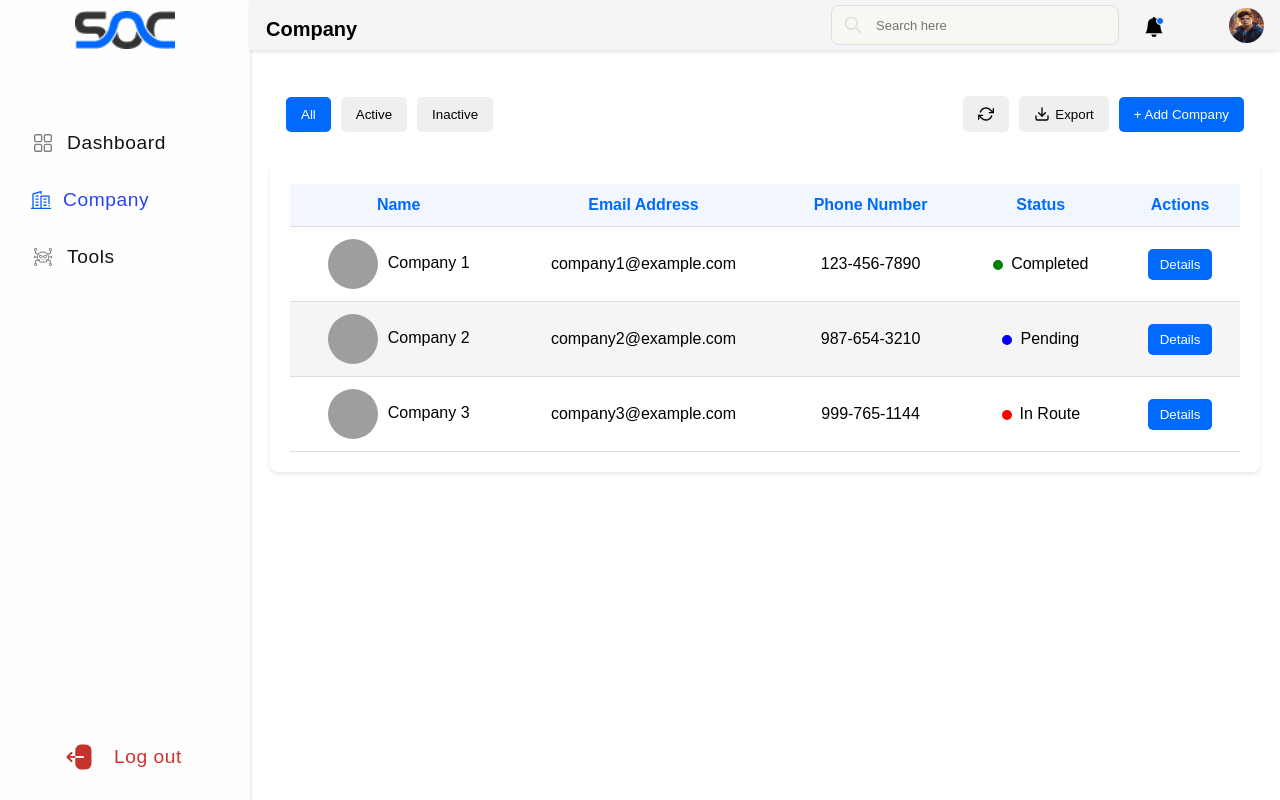
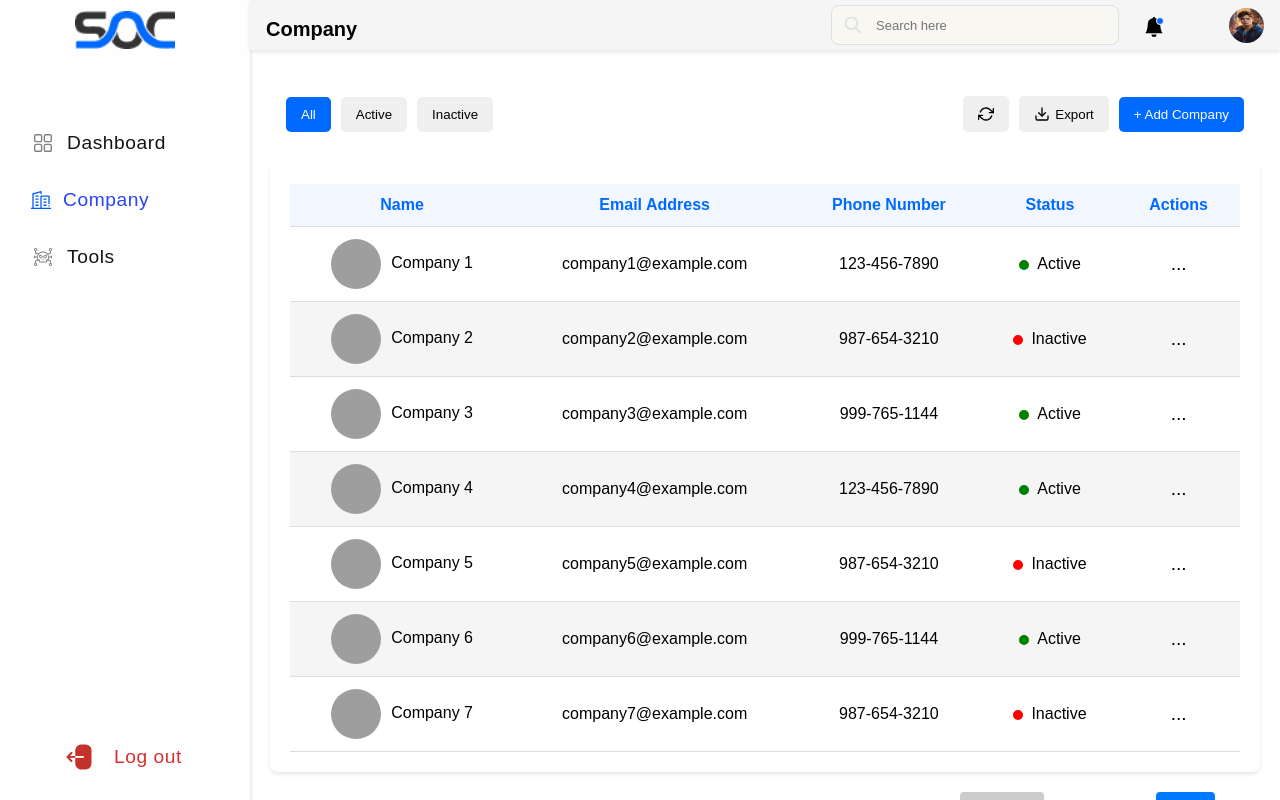
Before and after one commit to Faisal6454/SOC, a React (Vite) app: page /layout/company in a window 1280 px wide. Built offline with nearby package versions, Linux system fonts and the light colour scheme; grey boxes are pictures that could not be loaded.

Commit message:
work on list

```diff
--- a/src/pages/company/Company.css
+++ b/src/pages/company/Company.css
@@ -32,12 +32,31 @@
 }
 
 .details-button {
-  background-color: #006AFF;
-  color: white;
   border: none;
-  padding: 8px 12px;
-  border-radius: 5px;
+  background-color: transparent;
   cursor: pointer;
+  position: relative;
+  font-size: larger;
+}
+
+.action-dropdown {
+  position: absolute;
+  background-color: white;
+  border: 1px solid #ccc;
+  z-index: 1000;
+}
+
+.action-option {
+  padding: 10px 20px;
+  cursor: pointer;
+  border: none;
+  width: 100%;
+  text-align: left;
+  background-color: white;
+}
+
+.action-option:hover {
+  background-color: #f0f0f0;
 }
 
 /* Align the Details button to the right */
@@ -45,10 +64,6 @@
   text-align: right;
   padding-right: 16px;
   /* Adjust as necessary for spacing */
-}
-
-.details-button:hover {
-  background-color: #0056b3;
 }
 
 .add-company-btn {
@@ -76,13 +91,13 @@
   /* Default transparent border */
 }
 
-.status.completed .status-dot {
+.status.active .status-dot {
   background-color: green;
   border-color: green;
   /* Border color same as background */
 }
 
-.status.route .status-dot {
+.status.inactive .status-dot {
   background-color: red;
   border-color: red;
   /* Border color same as background */
@@ -240,6 +255,39 @@ body {
   color: white;
 }
 
+/* new css  */
+
+/* new css */
+
+/* Pagination css */
+
+.pagination {
+  display: flex;
+  justify-content: end;
+  align-items: center;
+  margin: 20px 40px;
+}
+
+.pagination button {
+  padding: 8px 16px;
+  margin: 0 5px;
+  border: none;
+  background-color: #007bff;
+  color: white;
+  cursor: pointer;
+  transition: background-color 0.3s ease;
+}
+
+.pagination button:disabled {
+  background-color: #cccccc;
+  cursor: not-allowed;
+}
+
+.pagination span {
+  margin: 0 10px;
+}
+
+
 /* Responsive styles */
 
 @media (max-width: 768px) {
--- a/src/pages/company/Company.jsx
+++ b/src/pages/company/Company.jsx
@@ -1,16 +1,22 @@
 import React, { useState } from "react";
 import "./Company.css";
-import { FiAlignCenter, FiRefreshCw, FiDownload } from "react-icons/fi"; // Importing icons
+import { FiRefreshCw, FiDownload } from "react-icons/fi"; // Importing icons
 import CompanyForm from "./companyform/CompanyForm";
 
+// icon
+import { BsFillHddStackFill } from "react-icons/bs";
+
 const CompanyList = (props) => {
-
   const [activeFilter, setActiveFilter] = useState("All");
   const [isSpinning, setIsSpinning] = useState(false);
   const [showDropdown, setShowDropdown] = useState(false);
-  const [addCustomer,setAddCustomer] = useState(false)
-  const [customer,setCustomer] = useState([])
-  console.log("comapney customer",customer)
+  const [addCustomer, setAddCustomer] = useState(false);
+  const [customer, setCustomer] = useState([]);
+  const [currentPage, setCurrentPage] = useState(1);
+  const [showActionDropdown, setShowActionDropdown] = useState(null);
+  const itemsPerPage = 7;
+
+  console.log("comapney customer", customer);
 
   const handleRefreshClick = () => {
     setIsSpinning(true);
@@ -32,14 +38,14 @@ const CompanyList = (props) => {
       cname: "Company 1",
       cemail: "company1@example.com", // Add email here
       cnumber: "123-456-7890",
-      status: "Completed",
+      status: "Active",
     },
     {
       image: "https://pics.craiyon.com/2023-11-13/I-4oH4PwSp6sFlfKujkp8w.webp", // Placeholder image URL
       cname: "Company 2",
       cemail: "company2@example.com", // Add email here
       cnumber: "987-654-3210",
-      status: "Pending",
+      status: "Inactive",
     },
     {
       image:
@@ -47,42 +53,116 @@ const CompanyList = (props) => {
       cname: "Company 3",
       cemail: "company3@example.com", // Add email here
       cnumber: "999-765-1144",
-      status: "In Route",
+      status: "Active",
     },
+    {
+      image:
+        "https://encrypted-tbn0.gstatic.com/images?q=tbn:ANd9GcQB3VlIHqJmoDG-I8ml40GACuxG2dn671rKfw&s", // Placeholder image URL
+      cname: "Company 4",
+      cemail: "company4@example.com", // Add email here
+      cnumber: "123-456-7890",
+      status: "Active",
+    },
+    {
+      image:
+        "https://encrypted-tbn0.gstatic.com/images?q=tbn:ANd9GcQSLmnW-lo-v4ztV1dMdqWaCEdl-8u83ABGqw&s", // Placeholder image URL
+      cname: "Company 5",
+      cemail: "company5@example.com", // Add email here
+      cnumber: "987-654-3210",
+      status: "Inactive",
+    },
+    {
+      image:
+        "https://encrypted-tbn0.gstatic.com/images?q=tbn:ANd9GcQTmSAJEUT-WmVOy8fiVVyqpNlYwmAQPUW03_sk6q6jqQ&s", // Placeholder image URL
+      cname: "Company 6",
+      cemail: "company6@example.com", // Add email here
+      cnumber: "999-765-1144",
+      status: "Active",
+    },
+    {
+      image:
+        "https://encrypted-tbn0.gstatic.com/images?q=tbn:ANd9GcTsQ-YHX2i3RvTDDmpfnde4qyb2P8up7Wi3Ww&s", // Placeholder image URL
+      cname: "Company 7",
+      cemail: "company7@example.com", // Add email here
+      cnumber: "987-654-3210",
+      status: "Inactive",
+    },
+    {
+      image:
+        "https://encrypted-tbn0.gstatic.com/images?q=tbn:ANd9GcTnfnK37IYV1H2frmk1O8Bmle418-IhMpGDdA&s", // Placeholder image URL
+      cname: "Company 8",
+      cemail: "company8@example.com", // Add email here
+      cnumber: "987-654-3210",
+      status: "Inactive",
+    },
+
     // Add more default companies as needed
   ];
+
+  const filteredCompanies =
+    activeFilter === "All"
+      ? defaultCompanies
+      : defaultCompanies.filter((company) => company.status === activeFilter);
 
   // Using company prop if passed, otherwise defaultCompanies
   const companies = [...defaultCompanies, ...(props.company || [])];
 
   console.log("companies", companies);
 
+  // Calculate the current companies to display
+  const indexOfLastCompany = currentPage * itemsPerPage;
+  const indexOfFirstCompany = indexOfLastCompany - itemsPerPage;
+  const currentCompanies = filteredCompanies.slice(
+    indexOfFirstCompany,
+    indexOfLastCompany
+  );
+
+  // Calculate total pages
+  const totalPages = Math.ceil(filteredCompanies.length / itemsPerPage);
+
+
+  const handleDetailsClick = (index) => {
+    setShowActionDropdown(index === showActionDropdown ? null : index);
+  };
+
+  const handleAddCustomer = () => {
+    setAddCustomer(true);
+  };
+
   return (
     <>
-    {
-
-addCustomer ?
-<CompanyForm  setCustomer={setCustomer} customer={customer} setAddCustomer={setAddCustomer}/>
-:
-customer.length > 0 ?   <CompanyList company={customer} setAddCustomer={setAddCustomer} />
-:
+      {addCustomer ? (
+        <CompanyForm
+          setCustomer={setCustomer}
+          customer={customer}
+          setAddCustomer={setAddCustomer}
+        />
+      ) : customer.length > 0 ? (
+        <CompanyList company={customer} setAddCustomer={setAddCustomer} />
+      ) : (
         <div className="main-content">
           <div className="c-btn">
             <div className="filter-btns">
               <button
-              className={`filter-btn ${activeFilter === "All" ? "active" : ""}`}
+                className={`filter-btn ${
+                  activeFilter === "All" ? "active" : ""
+                }`}
                 onClick={() => setActiveFilter("All")}
               >
                 All
               </button>
               <button
-              className={`filter-btn ${activeFilter === "Active" ? "active" : ""}`}
+                className={`filter-btn ${
+                  activeFilter === "Active" ? "active" : ""
+                }`}
                 onClick={() => setActiveFilter("Active")}
               >
                 Active
               </button>
               <button
-              className={`filter-btn ${activeFilter === "Inactive" ? "active" : ""}`}
+                className={`filter-btn ${
+                  activeFilter === "Inactive" ? "active" : ""
+                }`}
                 onClick={() => setActiveFilter("Inactive")}
               >
                 Inactive
@@ -127,7 +207,8 @@ customer.length > 0 ?   <CompanyList company={customer} setAddCustomer={setAddCu
               </div>
               <button
                 className="add-company-btn"
-              onClick={() => props.setAddCustomer(true)}
+                onClick={handleAddCustomer}
+                // onClick={() => props.setAddCustomer(true)}
               >
                 + Add Company
               </button>
@@ -146,7 +227,7 @@ customer.length > 0 ?   <CompanyList company={customer} setAddCustomer={setAddCu
                   </tr>
                 </thead>
                 <tbody>
-                {companies.map((c, index) => {
+                  {currentCompanies.map((c, index) => {
                     return (
                       <tr key={index}>
                         <td className="email-cell" data-label="Name">
@@ -157,7 +238,9 @@ customer.length > 0 ?   <CompanyList company={customer} setAddCustomer={setAddCu
                           />
                           {c.cname}
                         </td>
-                      <td className="email-cell" data-label="Email">{c.cemail}</td>
+                        <td className="email-cell" data-label="Email">
+                          {c.cemail}
+                        </td>
                         <td data-label="Phone Number">{c.cnumber}</td>
                         <td
                           data-label="Status"
@@ -169,7 +252,25 @@ customer.length > 0 ?   <CompanyList company={customer} setAddCustomer={setAddCu
                           {c.status}
                         </td>
                         <td className="details-cell" data-label="Actions">
-                        <button className="details-button">Details</button>
+                          <button
+                            className="details-button"
+                            onClick={() => handleDetailsClick(index)}
+                          >
+                            ...
+                          </button>
+                          {showActionDropdown === index && (
+                            <div className="action-dropdown">
+                              <button className="action-option">
+                                <BsFillHddStackFill />
+                                Manage Tool
+                              </button>
+                              <button className="action-option">
+                                Manage User
+                              </button>
+                              <button className="action-option">Edit</button>
+                              <button className="action-option">Delete</button>
+                            </div>
+                          )}
                         </td>
                       </tr>
                     );
@@ -178,8 +279,25 @@ customer.length > 0 ?   <CompanyList company={customer} setAddCustomer={setAddCu
               </table>
             </div>
           </div>
+          <div className="pagination">
+            <button
+              onClick={() => setCurrentPage(currentPage - 1)}
+              disabled={currentPage === 1}
+            >
+              Previous
+            </button>
+            <span>
+              Page {currentPage} of {totalPages}
+            </span>
+            <button
+              onClick={() => setCurrentPage(currentPage + 1)}
+              disabled={currentPage === totalPages}
+            >
+              Next
+            </button>
           </div>
-}
+        </div>
+      )}
     </>
   );
 };
--- a/src/pages/tools/Tools.jsx
+++ b/src/pages/tools/Tools.jsx
@@ -24,25 +24,21 @@ const Tools = (props) => {
 
   const defaultTools = [
     {
-      image:
-        "https://pics.craiyon.com/2023-07-15/dc2ec5a571974417a5551420a4fb0587.webp", // Placeholder image URL
       tname: "Tools 1",
       tidnumber: "#SOC11",
-      status: "Completed",
+      status: "Active",
     },
     {
-      image: "https://pics.craiyon.com/2023-11-13/I-4oH4PwSp6sFlfKujkp8w.webp", // Placeholder image URL
       tname: "Tools 2",
       tidnumber: "#SOC12",
-      status: "Pending",
+      status: "Inactive",
     },
     {
-      image:
-        "https://encrypted-tbn0.gstatic.com/images?q=tbn:ANd9GcSUqVK-GFAbd6Nwqn3dnA2lH4JAEJ4-RQaq7Q&s", // Placeholder image URL
       tname: "Tools 3",
       tidnumber: "#SOC13",
-      status: "In Route",
+      status: "Active",
     },
+
     // Add more default tools as needed
   ];
 
```
Also changed, not shown: src/assets/images/Frame 650.png (deleted). Lines whose indentation alone changed are shown as unchanged.
